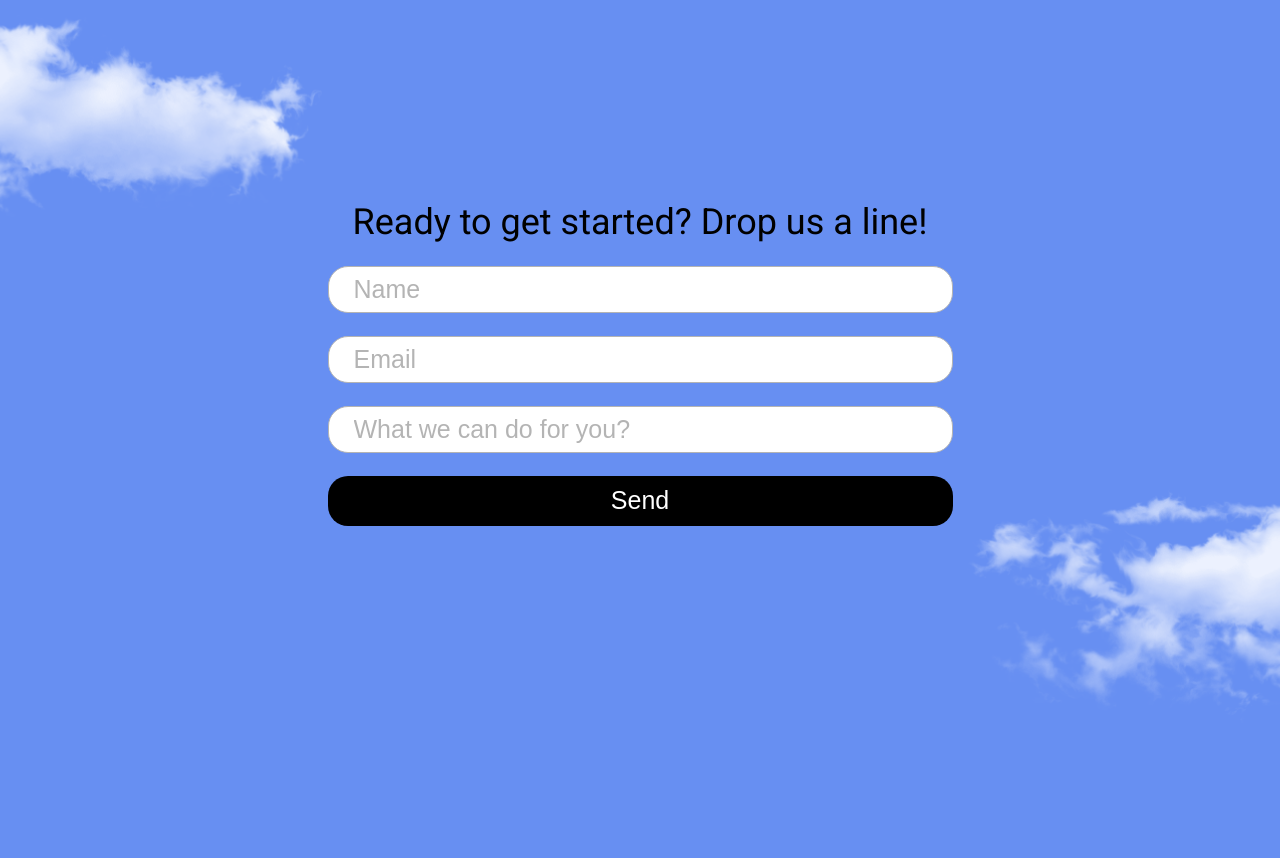
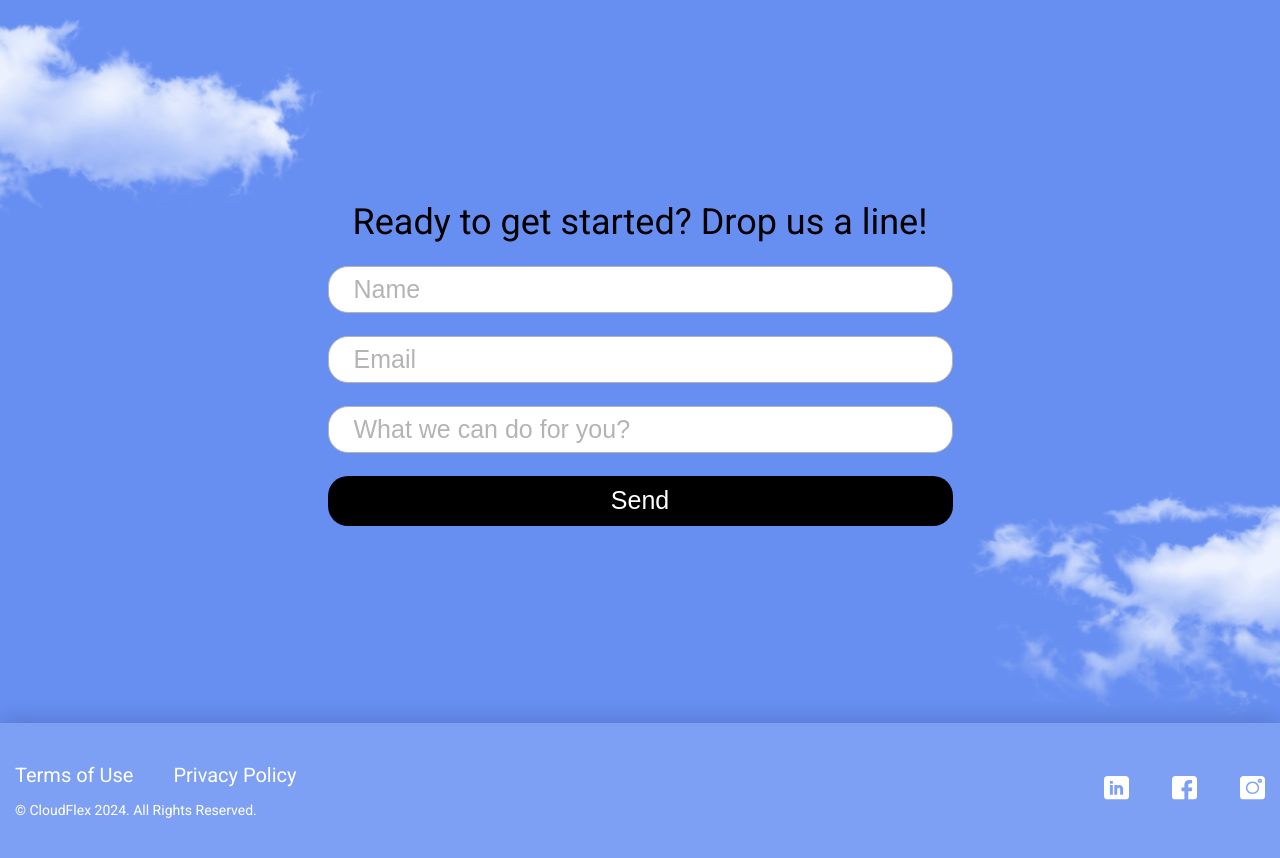
Before and after one commit to Rusandik/landing_live_streaming, a website: page index.html in a window 1280 px wide. Shown: the part 5990-6848 px from the top of the page. Before the commit the page ends 6713 px from the top, so only its background shows below. Drawn offline with nearby package versions, Linux system fonts and the light colour scheme; files that its build step writes are made by us from their sources.

Commit message:
contacts  implementation

```diff
--- a/index.html
+++ b/index.html
@@ -269,6 +269,38 @@
       <div class="form-section__bg-cloud cloud--left"></div>
       <div class="form-section__bg-cloud cloud--right"></div>
     </section>
+
+    <footer class="footer-section" aria-label="contacts section" id="contacts">
+      <div class="container">
+        <div class="footer">
+          <div class="footer__terms">
+            <div class="footer__terms-links">
+              <a href="#" class="footer__terms-link">
+                Terms of Use
+              </a>
+              <a href="#" class="footer__terms-link">
+                Privacy Policy
+              </a>
+            </div>
+
+            <div class="footer__terms-rights">© CloudFlex 2024. All Rights Reserved.</div>
+          </div>
+
+          <address class="footer__contacts">
+            <a href="https://linkedin.com" target="_blank">
+              <img src="/assets/social/linkedin.svg" alt="" class="footer__contacts-icon">
+            </a>
+            <a href="https://facebook.com" target="_blank">
+              <img src="/assets/social/facebook.svg" alt="" class="footer__contacts-icon">
+            </a>
+            <a href="https://facebook.com" target="_blank">
+              <img src="/assets/social/instagram.svg" alt="" class="footer__contacts-icon">
+            </a>
+
+          </address>
+        </div>
+      </div>
+    </footer>
 </body>
 
 </html>
--- /dev/null
+++ b/styles/_contacts.scss
@@ -0,0 +1,52 @@
+@use 'variables' as v;
+@use 'mixins' as m;
+@use 'sass:color';
+@use 'placeholders';
+
+.footer-section {
+    background-color: color.adjust(v.$color_white, $alpha: -0.85);
+    box-shadow: 0 -5px 20px 0 rgba(0, 0, 0, .15);
+
+    .footer {
+        width: 100%;
+        height: 135px;
+        margin: 0 auto;
+        padding: 0 15px;
+        @include m.d-flex(space-between, center, nowrap, row, 0, 0);
+
+        &__terms {
+            @include m.d-flex(start, start, nowrap, column, 0, 15px);
+
+            &-links {
+                @include m.d-flex(start, center, nowrap, row, 40px, 0);
+                @include m.font(20px, 400, v.$color_white);
+            }
+            &-link {
+                @extend %hover-black;
+            }
+
+            &-rights {
+                @include m.font(14px, 300, v.$color_white);
+            }
+        }
+
+        &__contacts {
+            @include m.d-flex(space-between, center, nowrap, row, 43px, 0);
+
+            &-icon {
+                width: 25px;
+                height: 24px;
+                fill: v.$color_white;
+
+                &:hover {
+                    fill: v.$color_black;
+                    cursor: pointer;
+                }
+            }
+        }
+
+        @media (max-width: v.$media_sm) {
+            @include m.d-flex(center, center, nowrap, column-reverse, 0, 20px);
+        }
+    }
+}
--- a/styles/_importer.scss
+++ b/styles/_importer.scss
@@ -7,3 +7,4 @@
 @forward 'experience';
 @forward 'testimonials';
 @forward 'form';
+@forward 'contacts';
```
